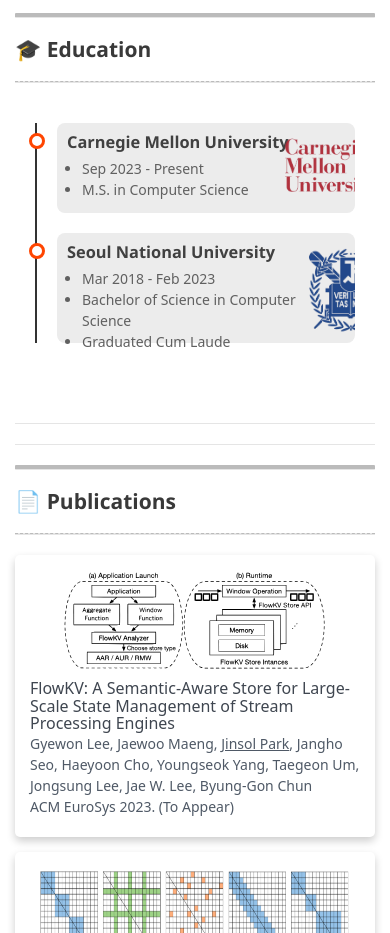
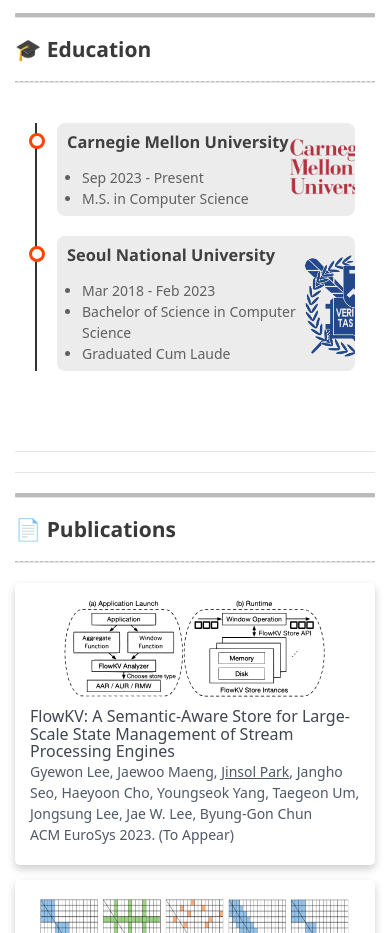
Before and after one commit to soleee99/soleee99.github.io, a plain HTML site: page index.html in a window 390 px wide. Shown: the part 1400-2333 px from the top of the page. Drawn offline with Linux system fonts and the light colour scheme; files whose address does not match are found by name.

Commit message:
make education timeline responsive

```diff
--- a/assets/css/style.css
+++ b/assets/css/style.css
@@ -36,7 +36,7 @@
   padding: 10px;
   display: flex;
   justify-content: space-between;
-  height: 90px;
+  /* height: 90px; */
   background: #ececec;
   color: #606060;
   border-radius: 8px;
@@ -47,8 +47,8 @@
 
 /* Information about the timeline */
 .info {
-  /* display: flex; */
-  /* flex-direction: column; */
+  display: flex;
+  flex-direction: column;
   gap: 10px;
 }
 
@@ -59,7 +59,7 @@
   /* color: #221639; */
   color: #404040;
   position: relative;
-  height: 5px;
+  height: 1px;
 }
 
 
@@ -75,21 +75,27 @@
     left: -38px;
     border: 3px solid orangered;
   }
+/*
+  .title .cardbullet ul {
+    position: relative;
+    top: 5px;
+  } */
 
   .logoCMU{
     background: url(/assets/img/cmu.png);
     margin:-10px;
-    /* margin-top: 4px; */
-    width: 70px;
-    height: calc(100% + 20px);
+    /* margin-top: 50%; */
+    width: 65px;
+    /* height: 100px; */
     opacity: 90%;
     background-size: cover;
   }
   .logoSNU{
     background: url(/assets/img/SNU.png);
+    /* margin-top: 50px; */
     margin: -10px;
-    width: 70px;
-    height: calc(100% + 20px);
+    width: 80px;
+    /* height: 100px; */
     opacity: 90%;
     background-size: cover;
   }
--- a/index.html
+++ b/index.html
@@ -120,10 +120,10 @@ Hi 👋 I’m Jinsol, a MSCS student of the Computer Science Department in the S
 
 <div class="timeline">
   <div class="outer">
-    <div class="card" style="height:70px">
+    <div class="card">
       <div class="info">
         <h3 class="title">Carnegie Mellon University</h3>
-        <ul style="PADDING-LEFT: 15px">
+        <ul style="PADDING-LEFT: 15px; position: relative; top: 3px; margin: 0 0;">
           <li>Sep 2023 - Present</li>
           <li>M.S. in Computer Science</li>
         </ul>
@@ -135,7 +135,7 @@ Hi 👋 I’m Jinsol, a MSCS student of the Computer Science Department in the S
     <div class="card">
       <div class="info">
         <h3 class="title">Seoul National University</h3>
-        <ul style="PADDING-LEFT: 15px">
+        <ul style="PADDING-LEFT: 15px; position: relative; top: 3px; margin: 0 0;">
           <li>Mar 2018 - Feb 2023</li>
           <li>Bachelor of Science in Computer Science</li>
           <li>Graduated Cum Laude</li>
```
